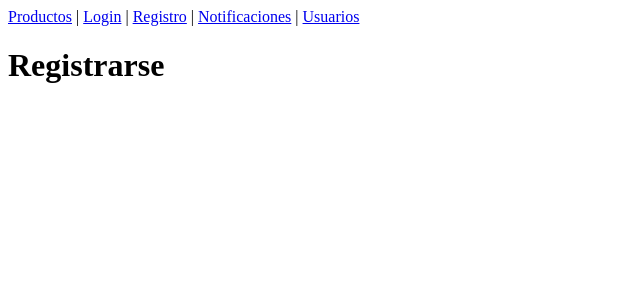
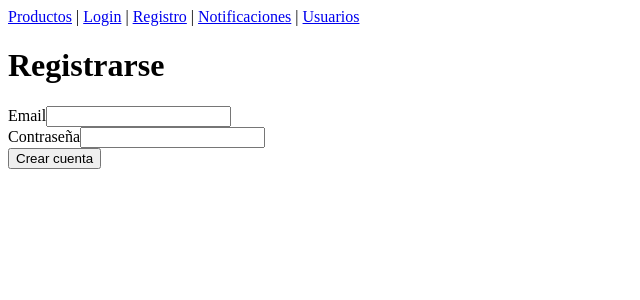
Before and after one commit to Franac0a/actividad_practica_integradora, a React (Vite) app in the folder frontend/: page /register in a window 1280 px wide. Shown: the top 300 px of the page, without its empty margins (0-640 px from the left). Built offline with nearby package versions, Linux system fonts and the light colour scheme; no server answers.

Commit message:
feat(auth): implementar login y registro en frontend

```diff
--- a/frontend/src/api/auth.api.ts
+++ b/frontend/src/api/auth.api.ts
@@ -0,0 +1,41 @@
+import { apiFetch } from "./client";
+import type { User } from "../types";
+
+interface LoginData {
+  email: string;
+  password: string;
+}
+
+interface RegisterData {
+  email: string;
+  password: string;
+}
+
+interface LoginResponse {
+  token: string;
+  user: User;
+}
+
+export async function loginRequest(data: LoginData): Promise<LoginResponse> {
+  const response = await apiFetch("/auth/login", {
+    method: "POST",
+    body: JSON.stringify(data),
+  });
+
+  if (!response.ok) {
+    throw new Error("Email o contraseña incorrectos");
+  }
+
+  return response.json() as Promise<LoginResponse>;
+}
+
+export async function registerRequest(data: RegisterData): Promise<void> {
+  const response = await apiFetch("/auth/register", {
+    method: "POST",
+    body: JSON.stringify(data),
+  });
+
+  if (!response.ok) {
+    throw new Error("No se pudo registrar el usuario");
+  }
+}
--- a/frontend/src/pages/LoginPage.tsx
+++ b/frontend/src/pages/LoginPage.tsx
@@ -1,5 +1,76 @@
+import { useState, type FormEvent } from "react";
+import { useNavigate } from "react-router";
+
+import { loginRequest } from "../api/auth.api";
+import { useAuth } from "../context/AuthContext";
+
 function LoginPage() {
-  return <h1>Iniciar sesión</h1>;
+  const navigate = useNavigate();
+  const { login } = useAuth();
+
+  const [email, setEmail] = useState("");
+  const [password, setPassword] = useState("");
+  const [error, setError] = useState("");
+
+  async function handleSubmit(event: FormEvent<HTMLFormElement>) {
+    event.preventDefault();
+    setError("");
+
+    try {
+      const response = await loginRequest({
+        email,
+        password,
+      });
+
+      login(response.user, response.token);
+
+      navigate("/products");
+    } catch (error) {
+      setError(
+        error instanceof Error
+          ? error.message
+          : "Ocurrió un error al iniciar sesión"
+      );
+    }
+  }
+
+  return (
+    <main>
+      <h1>Iniciar sesión</h1>
+
+      <form onSubmit={handleSubmit}>
+        <div>
+          <label htmlFor="email">Email</label>
+
+          <input
+            id="email"
+            type="email"
+            value={email}
+            onChange={(event) => setEmail(event.target.value)}
+            required
+          />
+        </div>
+
+        <div>
+          <label htmlFor="password">Contraseña</label>
+
+          <input
+            id="password"
+            type="password"
+            value={password}
+            onChange={(event) => setPassword(event.target.value)}
+            required
+          />
+        </div>
+
+        {error && <p>{error}</p>}
+
+        <button type="submit">
+          Ingresar
+        </button>
+      </form>
+    </main>
+  );
 }
 
 export default LoginPage;
--- a/frontend/src/pages/RegisterPage.tsx
+++ b/frontend/src/pages/RegisterPage.tsx
@@ -1,5 +1,72 @@
+import { useState, type FormEvent } from "react";
+import { useNavigate } from "react-router";
+
+import { registerRequest } from "../api/auth.api";
+
 function RegisterPage() {
-  return <h1>Registrarse</h1>;
+  const navigate = useNavigate();
+
+  const [email, setEmail] = useState("");
+  const [password, setPassword] = useState("");
+  const [error, setError] = useState("");
+
+  async function handleSubmit(event: FormEvent<HTMLFormElement>) {
+    event.preventDefault();
+    setError("");
+
+    try {
+      await registerRequest({
+        email,
+        password,
+      });
+
+      navigate("/login");
+    } catch (error) {
+      setError(
+        error instanceof Error
+          ? error.message
+          : "Ocurrió un error al registrarse"
+      );
+    }
+  }
+
+  return (
+    <main>
+      <h1>Registrarse</h1>
+
+      <form onSubmit={handleSubmit}>
+        <div>
+          <label htmlFor="email">Email</label>
+
+          <input
+            id="email"
+            type="email"
+            value={email}
+            onChange={(event) => setEmail(event.target.value)}
+            required
+          />
+        </div>
+
+        <div>
+          <label htmlFor="password">Contraseña</label>
+
+          <input
+            id="password"
+            type="password"
+            value={password}
+            onChange={(event) => setPassword(event.target.value)}
+            required
+          />
+        </div>
+
+        {error && <p>{error}</p>}
+
+        <button type="submit">
+          Crear cuenta
+        </button>
+      </form>
+    </main>
+  );
 }
 
 export default RegisterPage;
```
